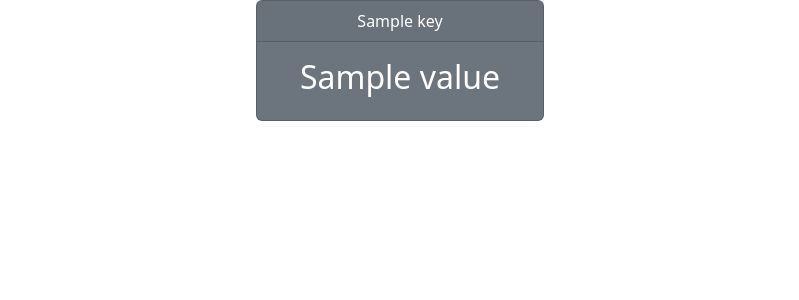
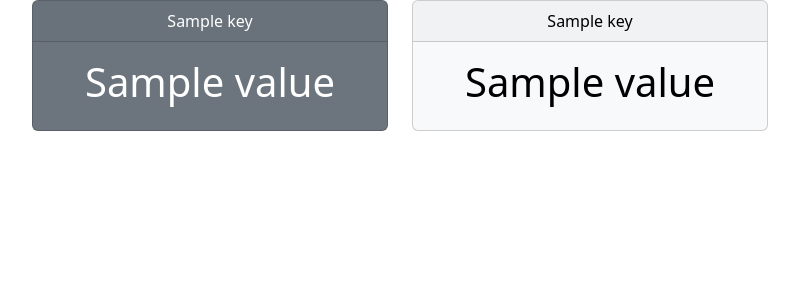
Before and after one commit to yuraisme/weather_collect, a Django app: template HomeCenter/HomeApp/templates/home.html in a window 1280 px wide. Shown: the top 300 px of the page, without its empty margins (240-1039 px from the left). Run offline with Django 5.2, Linux system fonts and the light colour scheme; the template is opened without the code that fills it: most values are stand-ins (such as "Sample title", 1, 10 or a date in 2020).

Commit message:
add to home.html second col

```diff
--- a/HomeCenter/HomeApp/templates/home.html
+++ b/HomeCenter/HomeApp/templates/home.html
@@ -8,27 +8,49 @@
     <title>Home Temp</title>
 </head>
 <body>
-    {% load static %}
-<div>
+ {% load static %}
+{% if data_outside is not None and data_inside is not None %}
+<div class="container">
+    <div class="row">
+        <!-- Первая колонка -->
+        <div class="col-md-4 offset-md-2">
+            {% for key, value in data_outside.items %}
+            <div class="card text-bg-secondary text-center mb-2" style="max-width: 25rem">
+                {% if key == "Погода" %}
+                    <img src="{% static type_weather|add:'.png' %}"
+                         class="w-50 mx-auto card-img-top p-2"
+                         alt="weather img">
+                {% else %}
+                    <div class="card-header">{{ key }}</div>
+                {% endif %}
+                <div class="card-body">
+                    <h1 class="card-title">{{ value }}</h1>
+                </div>
+            </div>
+            {% endfor %}
+        </div>
 
-    <center>
-        {% if data is not None%}
-            {% for key,value in data.items %}
-            <div class="card text-bg-secondary mb-3" style="max-width: 18rem;">
-                <div class="card-header">{{key}}</div>
+        <!-- Вторая колонка -->
+        <div class="col-md-4">
+            {% for key, value in data_inside.items %}
+            <div class="card text-bg-light text-center mb-3">
+                {% if key == "Погода" %}
+                    <img src="{% static type_weather|add:'.png' %}"
+                         class="w-50 mx-auto card-img-top p-2"
+                         alt="weather img">
+                {% else %}
+                    <div class="card-header">{{ key }}</div>
+                {% endif %}
                 <div class="card-body">
-                {% if key in "Погода" %}
-                  <h2 class="card-title">{{value}} <img src="{% static type_weather|add:'.png' %}" alt="My image"></h2>
-                {% else %}
-                 <h2 class="card-title">{{value}} </h2>
-                {% endif %}
+                    <h1 class="card-title">{{ value }}</h1>
                 </div>
-              </div>
-            <!-- <br><br> -->
+            </div>
             {% endfor %}
-        {% endif %}
-   </center>
+        </div>
+    </div>
 </div>
+{% endif %}
+
 <script src="https://cdn.jsdelivr.net/npm/bootstrap@5.3.3/dist/js/bootstrap.bundle.min.js" integrity="sha384-YvpcrYf0tY3lHB60NNkmXc5s9fDVZLESaAA55NDzOxhy9GkcIdslK1eN7N6jIeHz" crossorigin="anonymous"></script>
 </body>
 
--- a/HomeCenter/HomeApp/views.py
+++ b/HomeCenter/HomeApp/views.py
@@ -28,7 +28,10 @@ def home(request):
                      'Туман':'fog',
                      'Гроза':'bolt',
                      }
-    return render(request, "home.html", {'data':data, 'type_weather':weather_icons.get(data['Погода'])})
+    return render(request, "home.html", {'data_outside':data,
+                                         'type_weather':weather_icons.get(data['Погода']),
+                                        'data_inside': {'Температура':22}
+                                         })
 
 def db_get_inside_temp():
     all_inside_temps = InsideTemp.objects.latest('timestamp')
```
Also changed, not shown: HomeCenter/HomeApp/services/tasks.py (+6 -9 lines), HomeCenter/static/weather_history.txt (added, +9 -0 lines), pyproject.toml (added, +16 -0 lines), weather_history.txt (added, +8 -0 lines), 2 other files.
